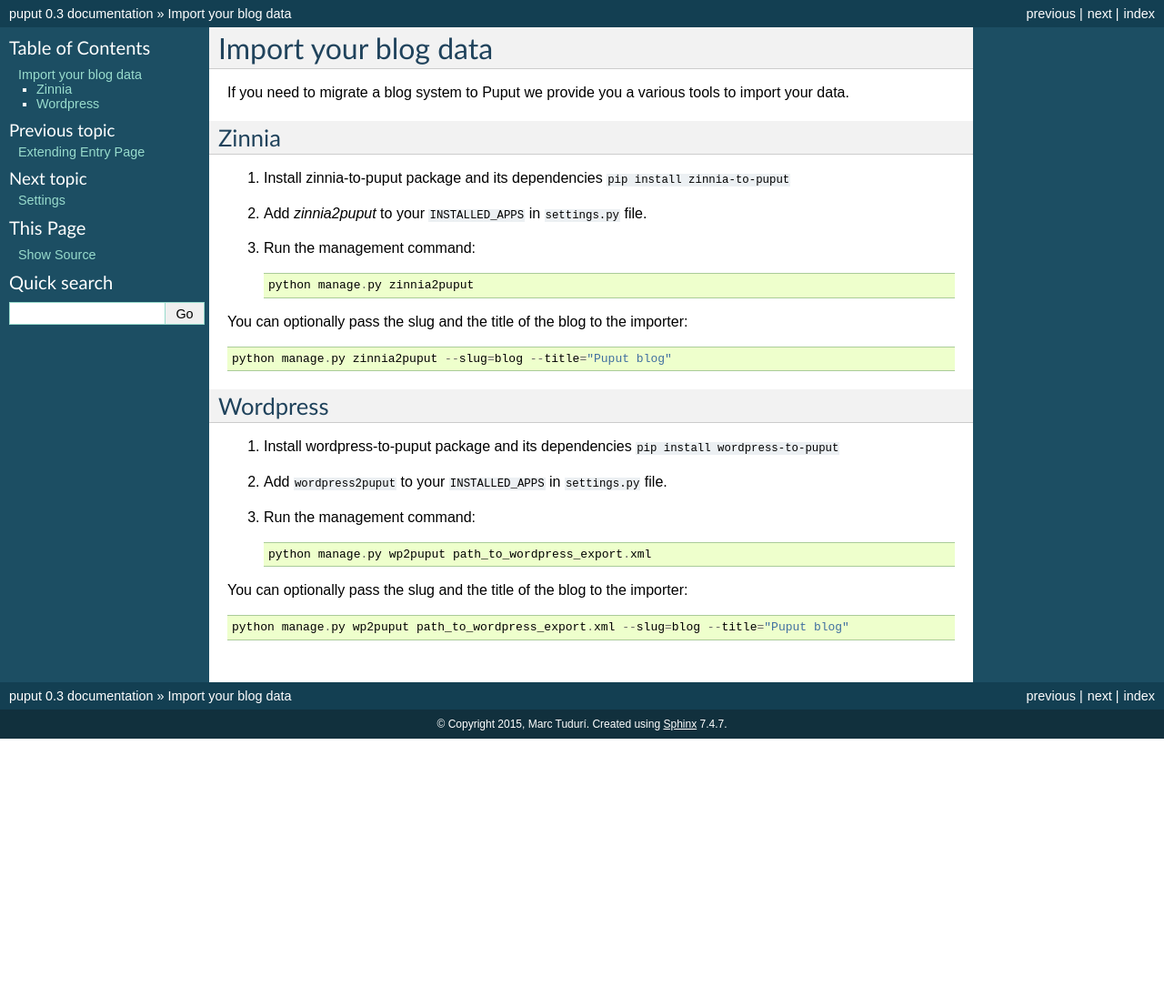
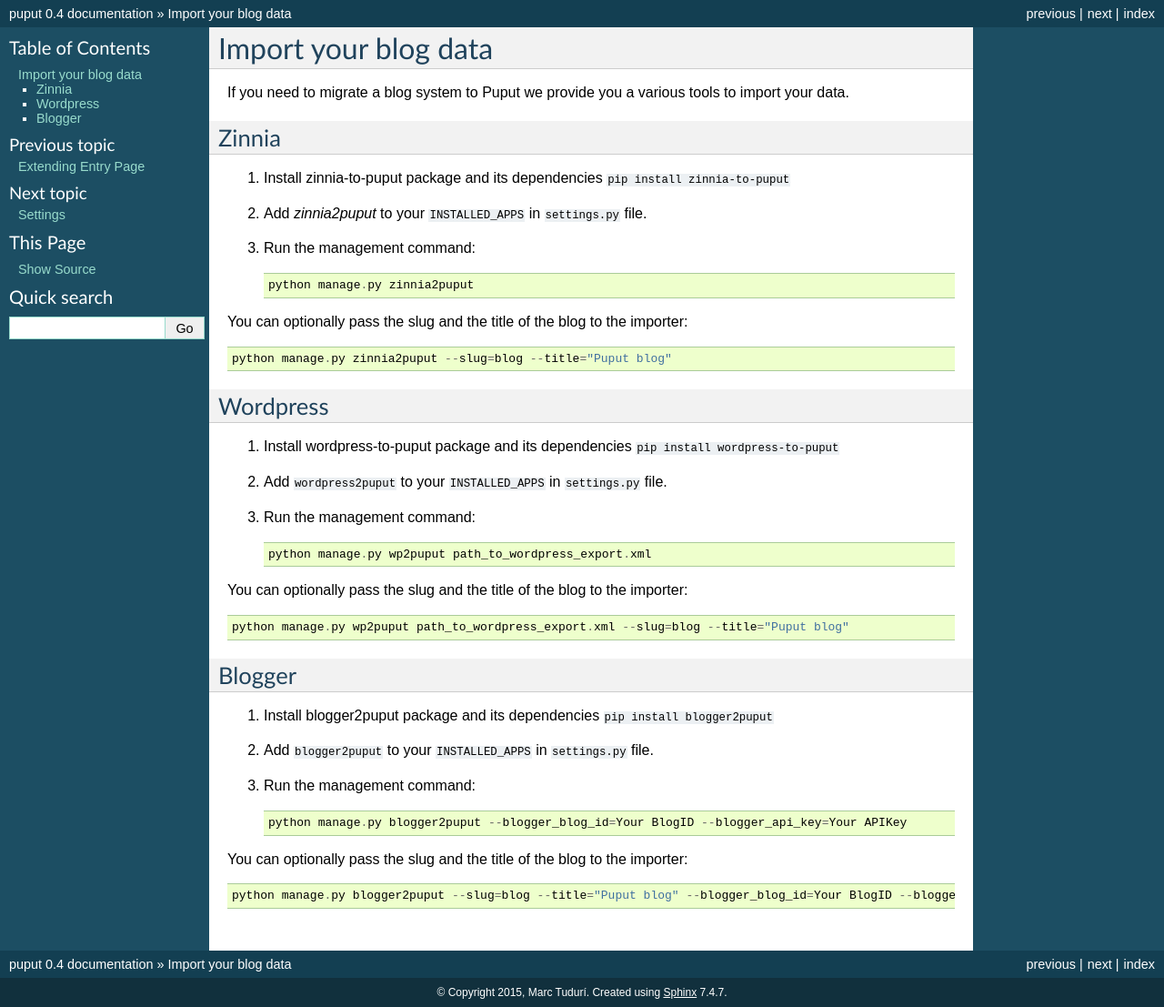
Before and after one commit to APSL/puput, a Sphinx documentation site: the page built from docs/importers.rst, in a window 1280 px wide. Shown: the whole page at 91% size. Built offline with Sphinx 7.4.7, drawn with Linux system fonts in a browser that asks for light colours; before the commit the page ends 900 px from its top, so only the background shows below that.

Commit message:
Update documentation

```diff
--- a/docs/conf.py
+++ b/docs/conf.py
@@ -55,9 +55,9 @@
 # built documents.
 #
 # The short X.Y version.
-version = '0.3'
+version = '0.4'
 # The full version, including alpha/beta/rc tags.
-release = '0.3'
+release = '0.4'
 
 # The language for content autogenerated by Sphinx. Refer to documentation
 # for a list of supported languages.
--- a/docs/importers.rst
+++ b/docs/importers.rst
@@ -25,3 +25,15 @@
 You can optionally pass the slug and the title of the blog to the importer::
 
     python manage.py wp2puput path_to_wordpress_export.xml --slug=blog --title="Puput blog"
+
+Blogger
+-------
+1. Install blogger2puput package and its dependencies :code:`pip install blogger2puput`
+2. Add :code:`blogger2puput` to your :code:`INSTALLED_APPS` in :code:`settings.py` file.
+3. Run the management command::
+
+    python manage.py blogger2puput --blogger_blog_id=Your BlogID --blogger_api_key=Your APIKey
+
+You can optionally pass the slug and the title of the blog to the importer::
+
+    python manage.py blogger2puput --slug=blog --title="Puput blog" --blogger_blog_id=Your BlogID --blogger_api_key=Your APIKey
```
Also changed, not shown: 1 other file.
